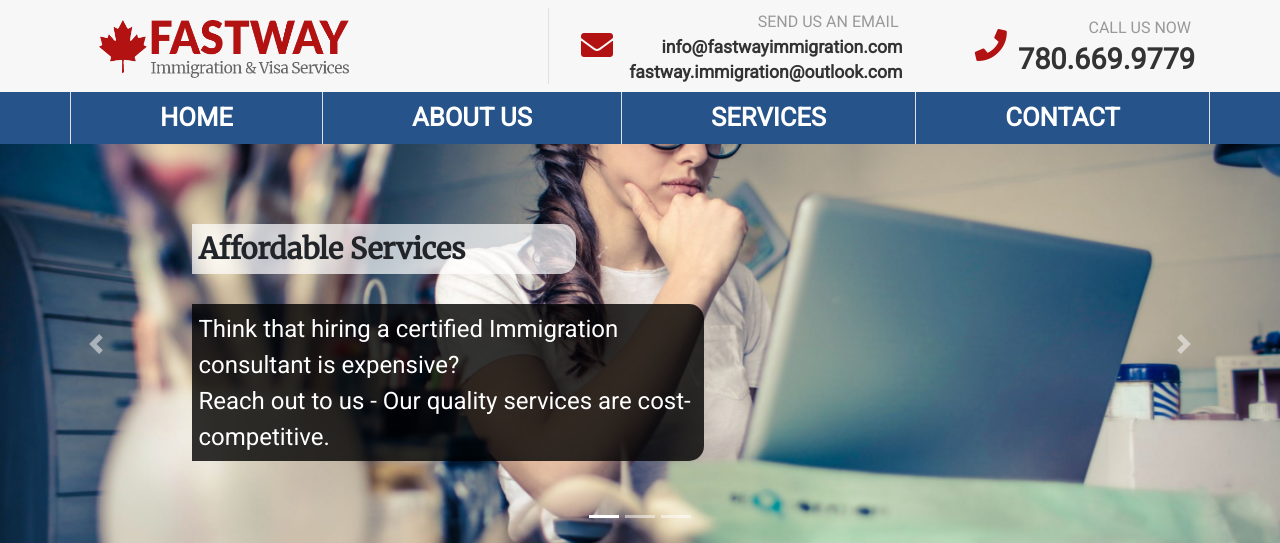
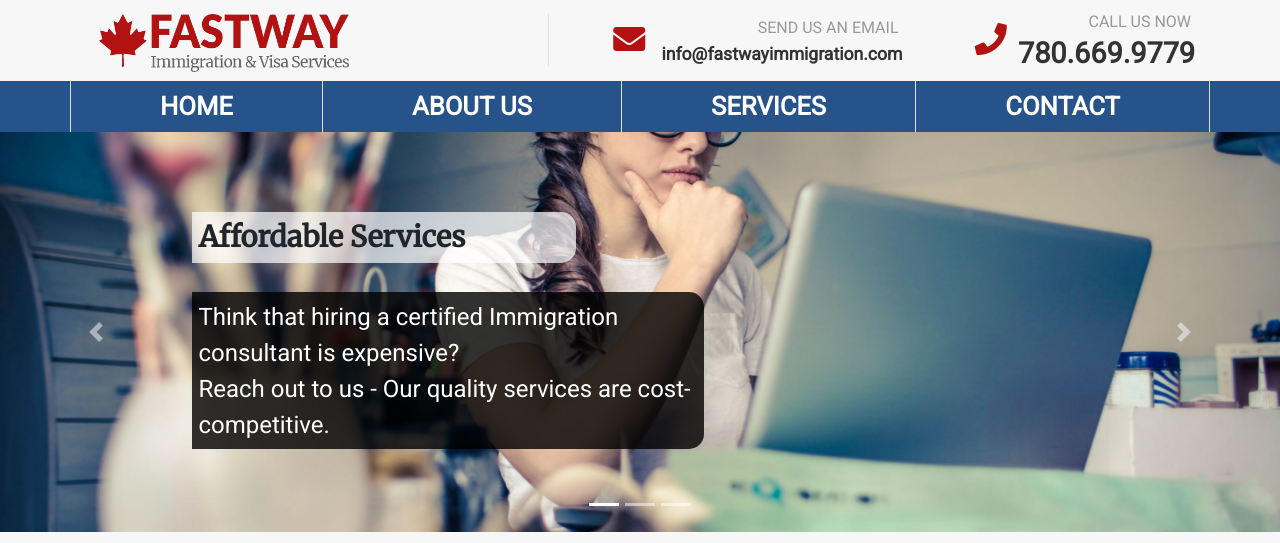
Before and after one commit to vivekmalhotra/fastwayImmigration, a web app: file index.max.html in a window 1280 px wide. Shown: the top 543 px of the page. Run offline with its HTML, style and script files only (its server is not run), Linux system fonts and the light colour scheme; some libraries are stand-ins or nearby versions.

Commit message:
0.7.4.6 - minimal cosmetic changes

```diff
--- a/index.max.html
+++ b/index.max.html
@@ -83,8 +83,8 @@
                         <h5 class="title-bar-text-heading m-0 p-1 pb-0">SEND US AN EMAIL</h5>
                         <h3 class="title-bar-email ml-1 mb-0 p-0"><strong><a class="title-bar-email" href="mailto:info@fastwayimmigration.com">
                   info@fastwayimmigration.com</a></strong></h3>
-                        <h3 class="title-bar-email ml-1 mb-0 p-0"><strong><a class="title-bar-email" href="mailto:fastway.immigration@outlook.com">
-                      fastway.immigration@outlook.com</a></strong></h3>
+                        <!-- <h3 class="title-bar-email ml-1 mb-0 p-0"><strong><a class="title-bar-email" href="mailto:fastway.immigration@outlook.com">
+                      fastway.immigration@outlook.com</a></strong></h3> -->
                     </div>
                 </div>
             </div>
@@ -478,7 +478,7 @@
 
     <!-- TODO - Verify if the below calls are needed -->
     <!-- jQuery (necessary for Bootstrap's JavaScript plugins) -->
-    <script defer src="https://code.jquery.com/jquery-3.3.1.slim.min.js" integrity="sha384-q8i/X+965DzO0rT7abK41JStQIAqVgRVzpbzo5smXKp4YfRvH+8abtTE1Pi6jizo" crossorigin="anonymous"></script>
+    <script async src="https://code.jquery.com/jquery-3.3.1.slim.min.js" integrity="sha384-q8i/X+965DzO0rT7abK41JStQIAqVgRVzpbzo5smXKp4YfRvH+8abtTE1Pi6jizo" crossorigin="anonymous"></script>
     <script defer src="https://cdnjs.cloudflare.com/ajax/libs/popper.js/1.14.6/umd/popper.min.js" integrity="sha384-wHAiFfRlMFy6i5SRaxvfOCifBUQy1xHdJ/yoi7FRNXMRBu5WHdZYu1hA6ZOblgut" crossorigin="anonymous"></script>
     <script async src="https://stackpath.bootstrapcdn.com/bootstrap/4.2.1/js/bootstrap.min.js" integrity="sha384-B0UglyR+jN6CkvvICOB2joaf5I4l3gm9GU6Hc1og6Ls7i6U/mkkaduKaBhlAXv9k" crossorigin="anonymous"></script>
     <!-- Include all compiled plugins (below), or include individual files as needed -->
--- a/pages/about_us.max.html
+++ b/pages/about_us.max.html
@@ -2,7 +2,6 @@
 <html lang="en">
 
 <head>
-
     <!-- Basic data related to the About Us page -->
     <meta charset="utf-8">
     <meta http-equiv="X-UA-Compatible" content="IE=edge">
@@ -306,7 +305,7 @@
 
     <!-- TODO - Verify if the below calls are needed -->
     <!-- jQuery (necessary for Bootstrap's JavaScript plugins) -->
-    <script defer src="https://code.jquery.com/jquery-3.3.1.slim.min.js" integrity="sha384-q8i/X+965DzO0rT7abK41JStQIAqVgRVzpbzo5smXKp4YfRvH+8abtTE1Pi6jizo" crossorigin="anonymous"></script>
+    <script async src="https://code.jquery.com/jquery-3.3.1.slim.min.js" integrity="sha384-q8i/X+965DzO0rT7abK41JStQIAqVgRVzpbzo5smXKp4YfRvH+8abtTE1Pi6jizo" crossorigin="anonymous"></script>
     <script defer src="https://cdnjs.cloudflare.com/ajax/libs/popper.js/1.14.6/umd/popper.min.js" integrity="sha384-wHAiFfRlMFy6i5SRaxvfOCifBUQy1xHdJ/yoi7FRNXMRBu5WHdZYu1hA6ZOblgut" crossorigin="anonymous"></script>
     <script async src="https://stackpath.bootstrapcdn.com/bootstrap/4.2.1/js/bootstrap.min.js" integrity="sha384-B0UglyR+jN6CkvvICOB2joaf5I4l3gm9GU6Hc1og6Ls7i6U/mkkaduKaBhlAXv9k" crossorigin="anonymous"></script>
     <!-- Include all compiled plugins (below), or include individual files as needed -->
```
